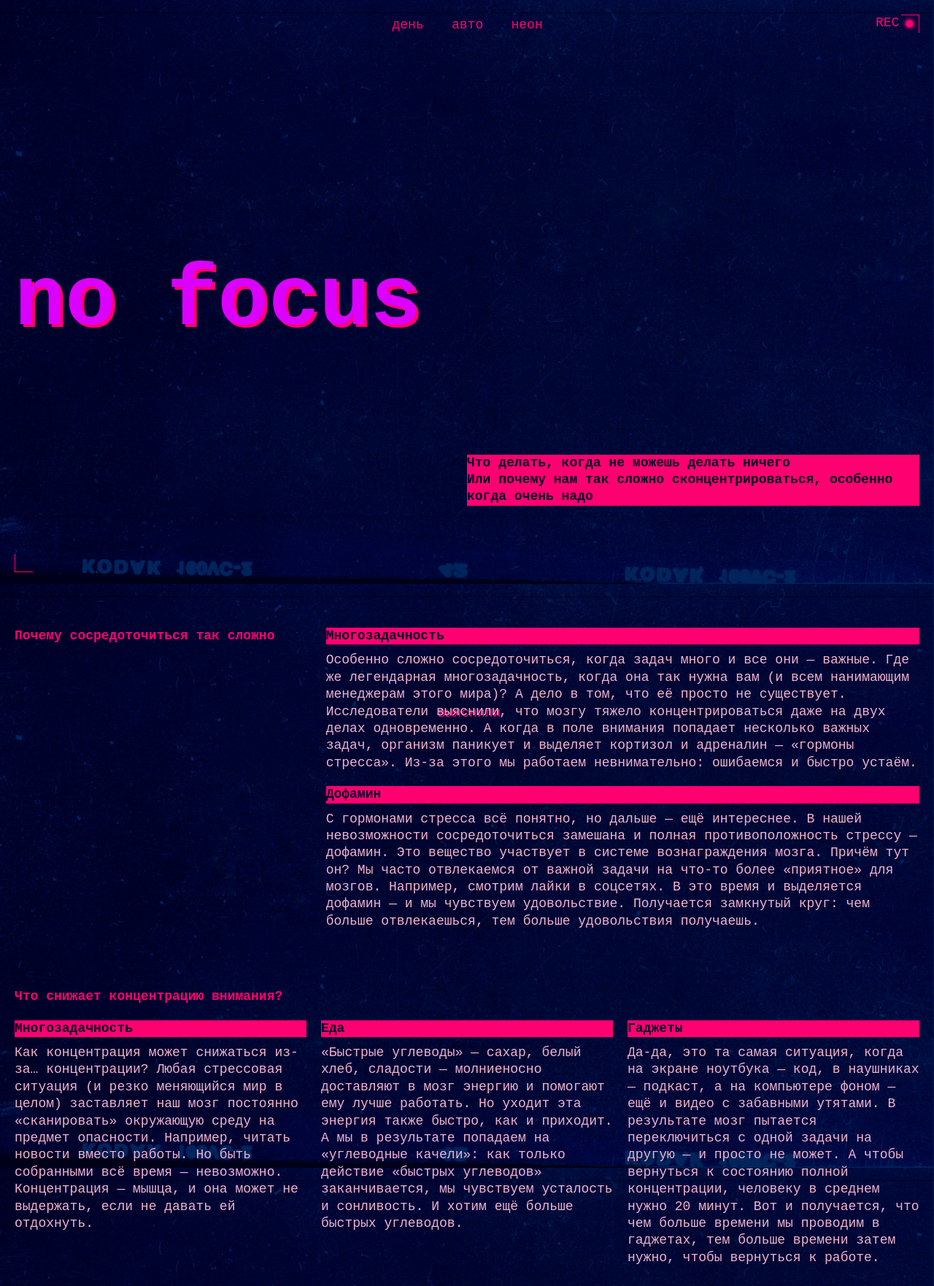
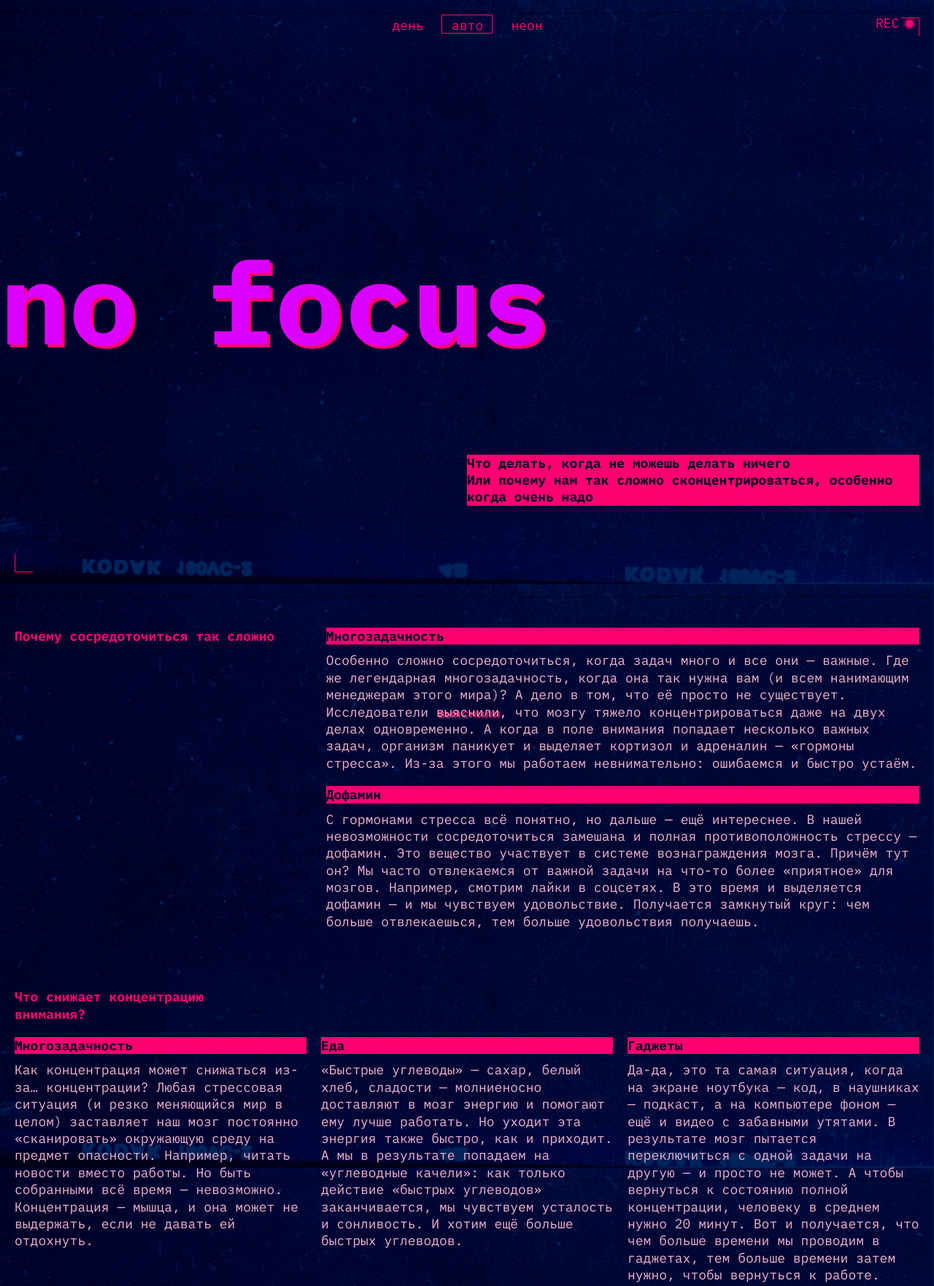
Before and after one commit to EkaterinaDeg/slozhno-sosredotochitsya-fd, a plain HTML site: page index.html in a window 1280 px wide. Shown: the top 1762 px of the page at 73% size. Drawn offline with Linux system fonts and the light colour scheme.

Commit message:
третья правка третьего спринта

```diff
--- a/index.html
+++ b/index.html
@@ -5,12 +5,12 @@
     <meta http-equiv="X-UA-Compatible" content="IE=edge"/>
     <meta name="viewport" content="width=device-width, initial-scale=1.0"/>
     <meta name="color-scheme" content="light dark"/>
+    <link rel="stylesheet" href="./fonts/fonts.css"/>
     <link rel="stylesheet" href="./styles/globals.css"/>
     <link rel="stylesheet" href="./styles/variables.css"/>
     <link rel="stylesheet" href="./styles/style.css"/>
     <link rel="stylesheet" href="./styles/dark.css"/>
     <link rel="stylesheet" href="./styles/light.css"/>
-    <link rel="preconnect" href="./fonts/fonts.css"/>
     <title>Сложно сосредоточиться</title>
     <script src="./scripts/script.js"></script>
   </head>
@@ -67,6 +67,7 @@
       </section>
       <section class="section_text_item what">
         <h2 class="title_text-block what">Что снижает концентрацию внимания?</h2>
+        <div class="text-block-content">
           <h3 class="cause what subtitle">Многозадачность</h3>
           <p class="text-block what">Как концентрация может снижаться из-за… концентрации?
            Любая стрессовая ситуация (и резко меняющийся мир в целом)
@@ -74,12 +75,16 @@
            на предмет опасности. Например, читать новости вместо работы.
            Но быть собранными всё время — невозможно. Концентрация — мышца,
            и она может не выдержать, если не давать ей отдохнуть.</p>
+        </div>
+        <div class="text-block-content">
           <h3 class="cause what subtitle">Еда</h3>
           <p class="text-block what">«Быстрые углеводы» — сахар, белый хлеб, сладости — молниеносно доставляют
            в мозг энергию и помогают ему лучше работать. Но уходит эта энергия также
            быстро, как и приходит. А мы в результате попадаем на «углеводные качели»: как
            только действие «быстрых углеводов» заканчивается, мы чувствуем усталость
            и сонливость. И хотим ещё больше быстрых углеводов.</p>
+        </div>
+        <div class="text-block-content">
           <h3 class="cause what subtitle">Гаджеты</h3>
           <p class="text-block what">Да-да, это та самая ситуация, когда на экране ноутбука — код, в наушниках —
             подкаст, а на компьютере фоном — ещё и видео с забавными утятами. В результате
@@ -87,6 +92,7 @@
             чтобы вернуться к состоянию полной концентрации, человеку в среднем нужно 20
             минут. Вот и получается, что чем больше времени мы проводим в гаджетах, тем
             больше времени затем нужно, чтобы вернуться к работе.</p>
+        </div>
       </section>
       <section class="section_text_item">
         <h2 class="title_text-block"> Как концентрироваться лучше, чем золотая рыбка (то есть дольше трёх секунд) </h2>
@@ -123,26 +129,31 @@
         <figure class="gallery__item">
          <img src="images/sunset.png" alt="Закат"
          class="gallery_image"
+         loading="lazy"
          />
         </figure>
         <figure class="gallery__item">
          <img src="images/ice-cream.png" alt="Мороженое"
          class="gallery_image"
+         loading="lazy"
          />
         </figure>
         <figure class="gallery__item">
          <img src="images/tape.png" alt="Кассета"
          class="gallery_image"
+         loading="lazy"
          />
         </figure>
         <figure class="gallery__item">
          <img src="images/books.png" alt="Книга"
          class="gallery_image"
+         loading="lazy"
          />
         </figure>
         <figure class="gallery__item">
           <img src="images/street.png" alt="Улица"
           class="gallery_image"
+          loading="lazy"
           />
         </figure>
       </section>
--- a/styles/light.css
+++ b/styles/light.css
@@ -29,5 +29,24 @@
 
 .theme-light .page {
   /* Вам также нужно будет написать ряд подобных селекторов */
+  --main-text-color: #353430;
+  --background-color: #000028;
+  --main-title-color: #FFC2E6;
+  --text-bg-color: #FF8DCB;
+  --color: #353430;
+  --color-subtitle: #000028;
+  --hover-border-button: #32312D66;
+  --font-size: 18px;
+  --bg-image: url(../images/cover-image-light.png);/* сохраните этот селектор в приведённом виде.
+    Так стили написанные ниже будут иметь больший вес,
+    чем стили в медиазапросе предпочтений пользователя
+  */
 
+  .header__decor {
+    color: transparent;
+  }
+
+  .header__decor::before {
+    content: none;
+  }
 }
--- a/styles/style.css
+++ b/styles/style.css
@@ -71,11 +71,11 @@ header {
   background-color: var(--color);
 }
 
-.header__decor::after {
+.decorated-zone::after {
   content: "";
   position: absolute;
-  top: 0;
-  left: 35px;
+  top: 1.5%;
+  right: 0;
   width: 25px;
   height: 25px;
   border-top: 1px solid var(--color);
@@ -154,9 +154,6 @@ h4.how {
 
 .title_text-block {
   color: var(--color);
-}
-
-.title_text-block {
   font-size: 1em;
   margin-bottom: var(--mg-s);
 }
@@ -237,21 +234,6 @@ p:not(:last-child) {
   justify-content: center;
 }
 
-.footer::after {
-  content: "";
-  position: absolute;
-  top: 10px;
-  right: 0;
-  width: 25px;
-  height: 25px;
-  border-top: 1px solid var(--color);
-  border-right: 1px solid var(--color);
-}
-
-.header__theme-menu-button:hover {
-  border: 0.5px solid var(--color);
-}
-
 a {
   text-decoration: none;
 }
@@ -264,6 +246,11 @@ a {
 
 .header__theme-menu-button:hover {
   border: 0.5px solid var(--hover-border-button);
+}
+
+.header__theme-menu-button_active:disabled {
+  border: 1px solid var(--color);
+  pointer-events: none;
 }
 
 .section__text-link:hover {
@@ -290,6 +277,11 @@ a:focus {
     background-position: center;
     justify-items: end;
     align-items: center;
+  }
+
+  .header__title {
+    position: relative;
+    inset-inline-start: calc(-1 * var(--main-padding-s));
   }
 
   .decorated-zone {
@@ -363,12 +355,16 @@ a:focus {
     padding-bottom: var(--mg-s);
   }
 
-  .footer::after {
-    bottom: var(--mg-s);
+  .decorated-zone::after {
+    top: 3%;
   }
 }
 
 @media (width >= 1024px) {
+
+  .title {
+    font-size: 157px;
+  }
 
   .header__theme-menu {
     grid-row: 1 / 2;
@@ -397,10 +393,14 @@ a:focus {
 
   .section_text_item.what {
     grid-template-columns: repeat(3, 1fr);
+    row-gap: var(--gap-s);
+    grid-auto-rows: min-content;
   }
 
   .title_text-block.what {
-    grid-row: span 1;
+    grid-column: 1 / 4;
+    max-inline-size: 315px;
+    margin-bottom: 0;
   }
 
   .cause.what {
```
Lines whose indentation alone changed are shown as unchanged.
